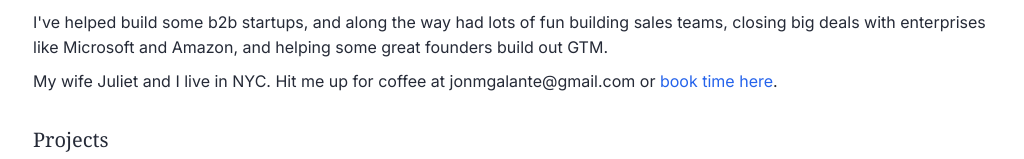
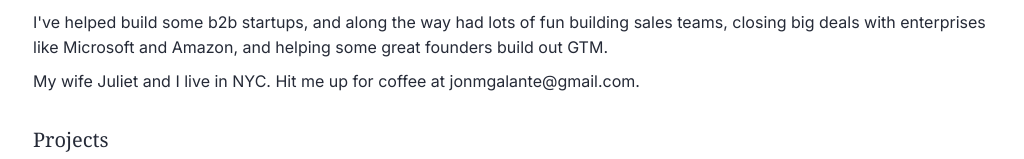
Before and after one commit to jonmgalante/galante-portfolio-hub, a React (Vite) app: page / in a window 1280 px wide. Shown: the part 296-455 px from the top of the page, without its empty margins (127-1151 px from the left). Built offline with nearby package versions, Linux system fonts and the light colour scheme.

Commit message:
Simplify personal info by removing Calendly link
Removed link to Calendly for booking coffee.

```diff
--- a/src/components/PersonalInfo.tsx
+++ b/src/components/PersonalInfo.tsx
@@ -23,14 +23,7 @@ const PersonalInfo: React.FC<PersonalInfoProps> = ({
           I've helped build some b2b startups, and along the way had lots of fun building sales teams, closing big deals with enterprises like Microsoft and Amazon, and helping some great founders build out GTM.
         </span>
         <span className="block mt-2">
-          My wife Juliet and I live in NYC. Hit me up for coffee at {email} or <a
-            href="https://calendly.com/jonmgalante/30min"
-            target="_blank"
-            rel="noopener noreferrer"
-            className="hover:underline text-blue-600"
-          >
-            book time here
-          </a>.
+          My wife Juliet and I live in NYC. Hit me up for coffee at {email}.
         </span>
       </p>
     </section>
```
